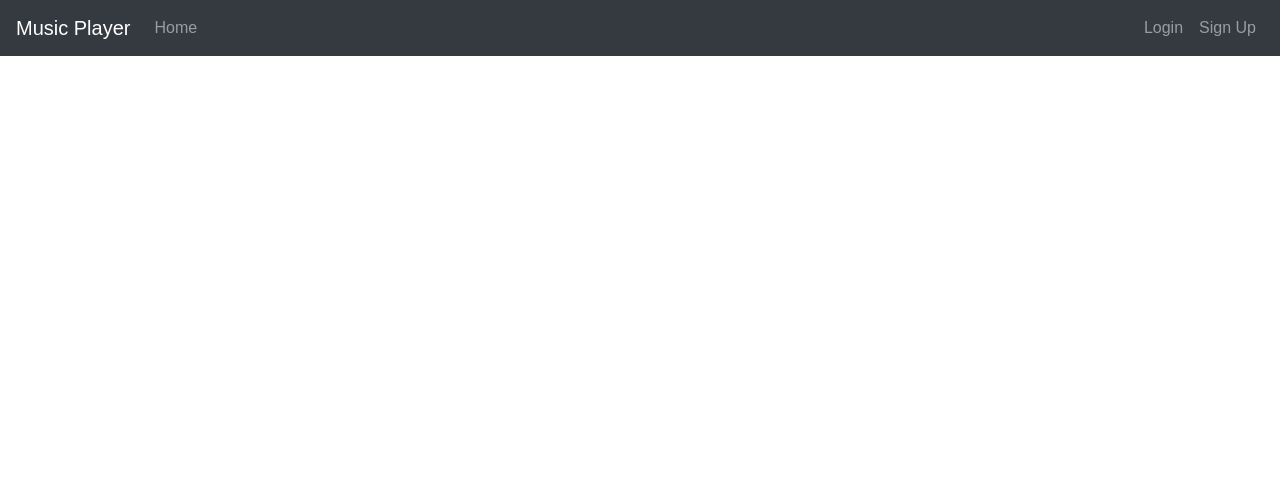
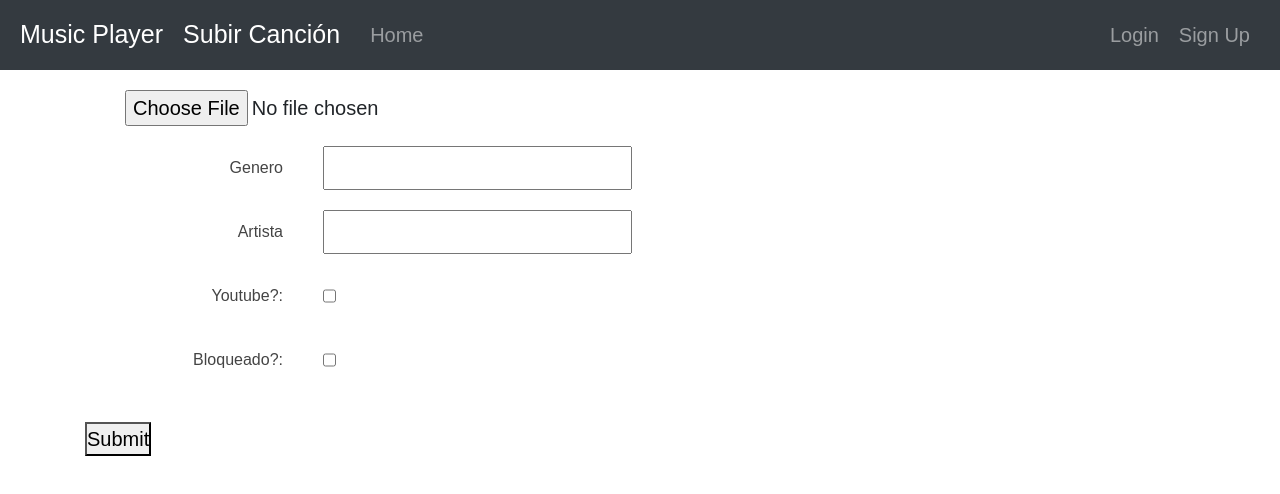
Before and after one commit to abaplover/Music-Player-Geovany, a React (Create React App) app in the folder Front-End/: page /FileUploadPage in a window 1280 px wide. Shown: the top 494 px of the page. Built offline with nearby package versions, Linux system fonts and the light colour scheme.

Commit message:
import FileUploadPage

```diff
--- a/Front-End/src/App.js
+++ b/Front-End/src/App.js
@@ -17,6 +17,7 @@ import Player from "./components/music-player"
 
 // import AuthVerify from "./common/auth-verify";
 import EventBus from "./common/EventBus";
+import FileUploadPage from "./components/uploader/FileUploadPage";
 
 class App extends Component {
   constructor(props) {
@@ -68,6 +69,9 @@ class App extends Component {
         <nav className="navbar navbar-expand navbar-dark bg-dark">
           <Link to={"/Player"} className="navbar-brand">
             Music Player
+          </Link>
+          <Link to={"/FileUploadPage"} className="navbar-brand">
+            Subir Canción
           </Link>
           <div className="navbar-nav mr-auto">
             <li className="nav-item">
@@ -135,6 +139,7 @@ class App extends Component {
           <Switch>
             <Route exact path={["/", "/home"]} component={Home} />
             <Route exact path="/Player" component={Player} />
+            <Route exact path="/FileUploadPage" component={FileUploadPage} />
             <Route exact path="/login" component={Login} />
             <Route exact path="/register" component={Register} />
             <Route exact path="/profile" component={Profile} />
--- a/Front-End/src/components/Style.css
+++ b/Front-End/src/components/Style.css
@@ -16,3 +16,56 @@
     list-style-type: none;
     padding-right: 10px;
 }
+
+html {
+    font-size: 20px;
+    font-family: 'Monserrat', sans-serif;
+    line-height: 1.7;
+  }
+  h1 {
+    font-weight: 300;
+  }
+  form {
+    padding: 0 2rem;
+    margin: 1rem 0;
+    font-weight: 100;
+  }
+  .formBox {
+    display: flex;
+    flex-direction: row;
+    margin: 1rem;
+  }
+  .formBox label {
+    flex-basis: 20ch;
+    text-align: end;
+    padding-right: 2rem;
+    padding-inline-end: 2rem;
+    font-size: 0.8rem;
+    font-weight: 100;
+    color: #444;
+  }
+  .formBox input {
+    flex-basis: auto;
+    font-size: 1rem;
+    font-weight: 100;
+    color: #333;
+    position: relative;
+    padding: 0.25rem 1rem;
+  }
+  .formBox button {
+    background-color: #4caf50;
+    border: none;
+    color: #fff;
+    padding: 0.25rem 2rem;
+    text-align: center;
+    font-size: 1rem;
+    font-weight: 100;
+    flex-basis: auto;
+    margin-left: 20ch;
+    margin-inline-start: 20ch;
+  }
+  legend {
+    margin: 0 4rem;
+    padding: 0 1rem;
+    color: #4caf50;
+  }
--- /dev/null
+++ b/Front-End/src/components/uploader/FileUploadPage.js
@@ -0,0 +1,101 @@
+import React, {useState} from 'react';
+import '../Style.css';
+
+
+function FileUploadPage () {
+
+	const [selectedFile, setSelectedFile] = useState();
+
+
+
+	const changeHandler = (event) => {
+
+		setSelectedFile(event.target.files[0]);
+
+
+	};
+
+const handleSubmission = () => {
+var myHeaders = new Headers();
+myHeaders.append("Authorization", "Basic RGV2VXNlcjpEZXZlbG9wZXJzMTIzJA==");
+
+var formdata = new FormData();
+formdata.append("Title", document.getElementById('Name').value);
+formdata.append("Genre", document.getElementById('Genre').value);
+formdata.append("Artist", document.getElementById('Artist').value);
+formdata.append("Duration", "300");
+formdata.append("Src", selectedFile.files[0], "[PROXY]");
+formdata.append("SongImg", selectedFile.files[0], "[PROXY]");
+
+var requestOptions = {
+  method: 'POST',
+  headers: myHeaders,
+  body: formdata,
+  redirect: 'follow'
+};
+
+fetch("https://mcqueeninc.net/api/song", requestOptions)
+  .then(response => response.text())
+  .then(result => console.log(result))
+  .catch(error => console.log('error', error));
+
+}
+
+	return(
+
+   <div>
+
+
+			<form action="#" id="myForm">
+        <fieldset>
+          <div className="formbox">
+          <input type="file" id="Name" name="Name" onChange={changeHandler} />
+          </div>
+           <div className="formBox">
+            <label htmlFor="Genre">Genero</label
+            ><input
+              type="text"
+              id="Genre"
+              name="Genre"
+            />
+          </div>
+          <div className="formBox">
+            <label htmlFor="Artist">Artista</label>
+            <input
+              type="text"
+              id="Artist"
+              name="Artist"
+              required
+            />
+          </div>
+          <div className="formBox">
+            <label htmlFor="IsYoutube">Youtube?:</label>
+            <input type="checkbox" id="IsYoutube" name="IsYoutube"  />
+          </div>
+          <div className="formBox">
+            <label htmlFor="IsBlocked">Bloqueado?:</label>
+            <input type="checkbox" id="IsYoutube" name="IsBlocked"  />
+          </div>
+
+        </fieldset>
+      </form>
+
+
+
+			<div>
+
+				<button onClick={handleSubmission}>Submit</button>
+
+			</div>
+
+		</div>
+
+	)
+
+
+
+
+}
+
+
+export default FileUploadPage;
```
